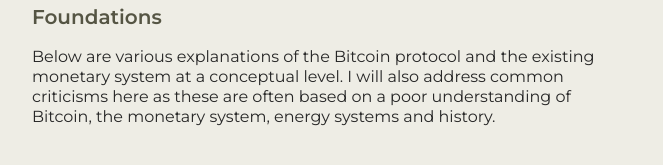
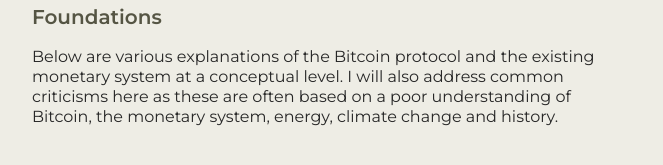
Before and after one commit to sb1752/sb1752.github.io, a Jekyll site: the page built from foundations.html, in a window 1280 px wide. Shown: the part 141-306 px from the top of the page, without its empty margins (308-971 px from the left). Built offline with Jekyll 4.4.1, drawn with Linux system fonts in a browser that asks for light colours.

Commit message:
text changes

```diff
--- a/coding.html
+++ b/coding.html
@@ -5,7 +5,7 @@
 
 <div class="category">
   <h2>Coding</h2>
-  <p>Documenting my journey wrangling with the Rust programming language and contributing to open source.</p>
+  <p>Documenting my journey wrangling with the Rust programming language and contributing to open source Bitcoin projects.</p>
   <div class="category-content">
     {% for code in site.coding %}
       <div class="content-piece">
--- a/foundations.html
+++ b/foundations.html
@@ -5,7 +5,7 @@
 
 <div class="category">
   <h2>Foundations</h2>
-  <p>Below are various explanations of the Bitcoin protocol and the existing monetary system at a conceptual level. I will also address common criticisms here as these are often based on a poor understanding of Bitcoin, the monetary system, energy systems and history.</p>
+  <p>Below are various explanations of the Bitcoin protocol and the existing monetary system at a conceptual level. I will also address common criticisms here as these are often based on a poor understanding of Bitcoin, the monetary system, energy, climate change and history.</p>
   <div class="category-content">
     {% for foundation in site.foundations %}
       <div class="content-piece">
```
Also changed, not shown: 2 other files.
